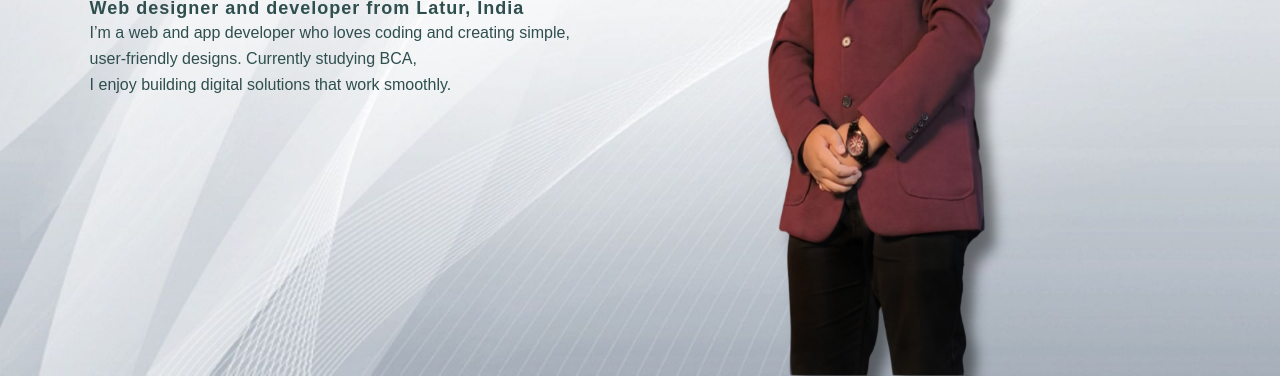
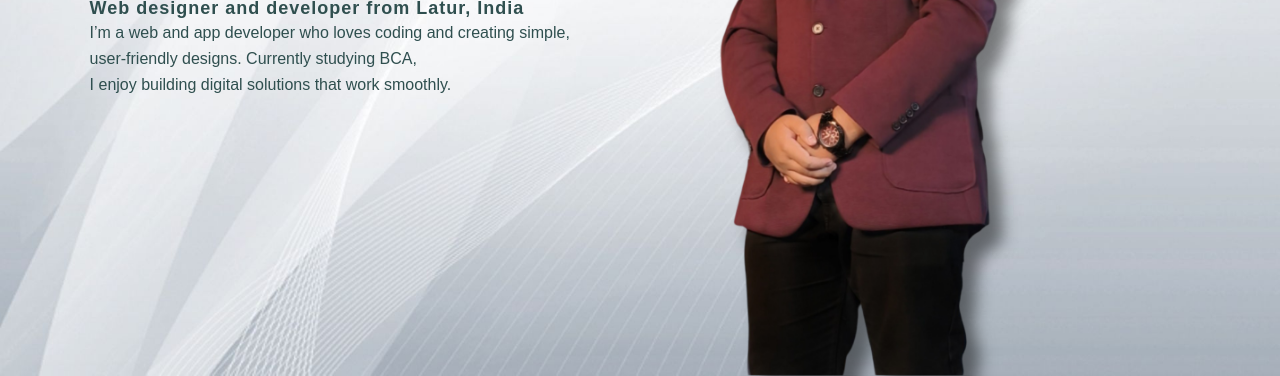
Before and after one commit to AarezSyed01/Portfolio, a plain HTML site: page index.html in a window 1280 px wide. Shown: the part 424-800 px from the top of the page. Drawn offline with Linux system fonts and the light colour scheme.

Commit message:
Update style.css

```diff
--- a/style.css
+++ b/style.css
@@ -97,19 +97,20 @@ ul li a:hover {
     background: rgb(59, 174, 209);
 }
 
-.image {
-    width: 55%;
-    height: 55%;
+.img {
+    width: 65%; /* Adjust width based on parent container */
+    max-width: 100%; /* Ensures image does not overflow */
+    height: auto; /* Maintain aspect ratio */
     position: absolute;
-    right: 100px;
+    right: 5%; /* Use percentage for better responsiveness */
     bottom: 0;
-    object-position: 11px;
+    object-fit: cover; /* Ensures proper cropping */
 }
 
 .image img {
     position: absolute;
-    height: 140%;
-    left: 60%;
+    height: 80%;
+    left: 70%;
     transform: translate(-55%);
     bottom: 0;
     transition: left 2s ease;
```
